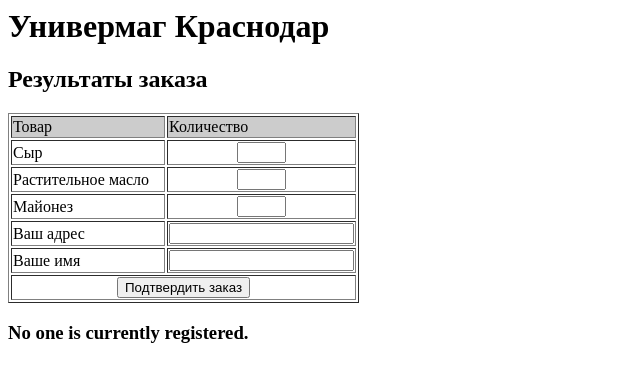
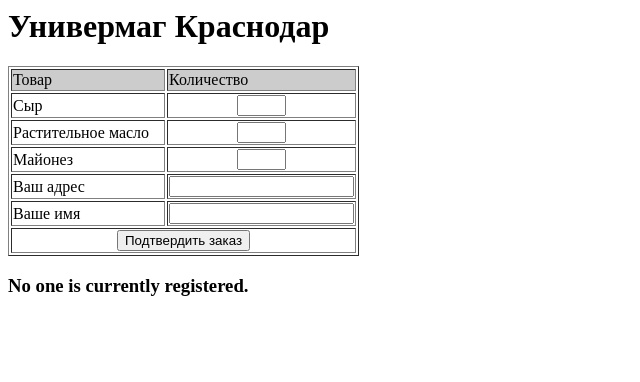
Before and after one commit to juukin/kanojo, a PHP site: page / in a window 1280 px wide. Shown: the top 382 px of the page, without its empty margins (0-640 px from the left). Run offline with PHP 8.4, Linux system fonts and the light colour scheme; data that the repository does not hold is empty; some libraries are stand-ins or nearby versions.

Commit message:
Update index.php

```diff
--- a/index.php
+++ b/index.php
@@ -5,7 +5,6 @@
 </head>
 <body>
 <h1>Универмаг Краснодар</h1>
-<h2>Результаты заказа</h2>
 <form action="php_var.php" method=post>
 <table border=1>
 <tr bgcolor=#cccccc>
```
